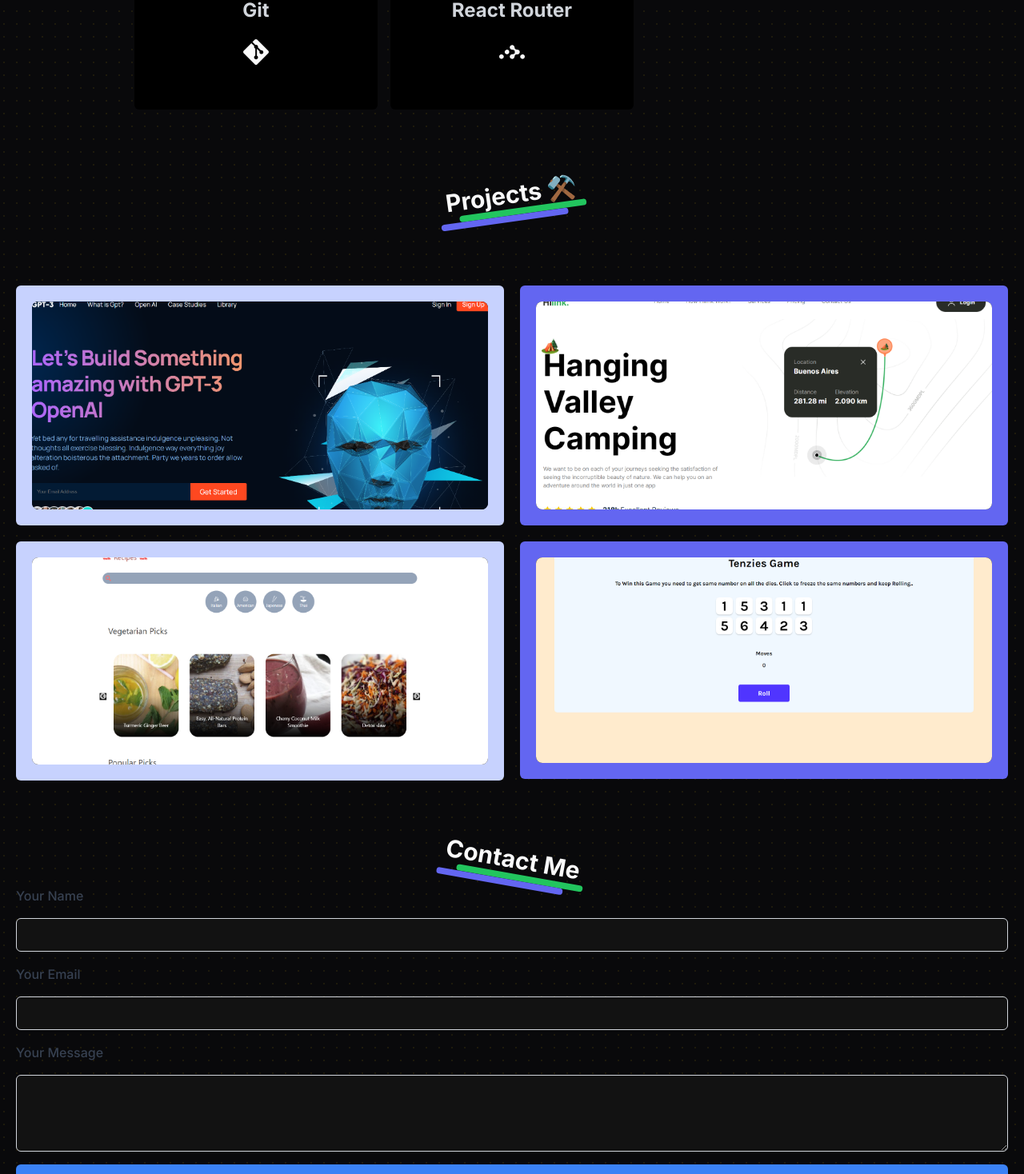
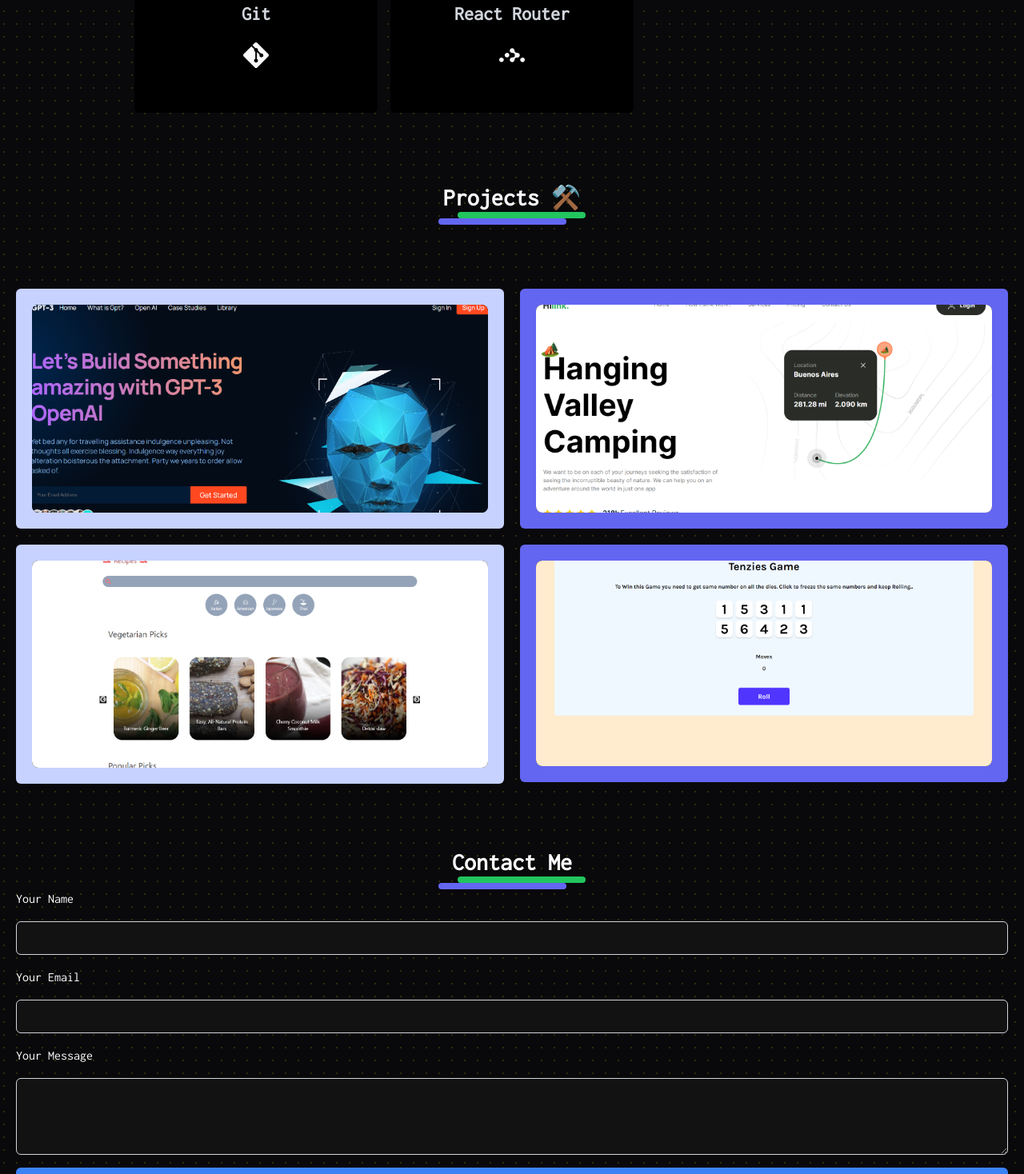
Before and after one commit to akdhiman358/portfolio_nextJs, a Next.js app: page / in a window 1280 px wide. Shown: the part 1255-2723 px from the top of the page at 80% size. Built offline with nearby package versions, Linux system fonts and the light colour scheme.

Commit message:
changed the font and some parts of the UI

```diff
--- a/app/layout.tsx
+++ b/app/layout.tsx
@@ -1,13 +1,16 @@
 import type { Metadata } from "next";
-import { Inter } from "next/font/google";
+import { Inconsolata } from "@next/font/google";
 import "./globals.css";
 import { ThemeProvider } from "@/components/theme-provider";
 
-const inter = Inter({ subsets: ["latin"] });
+const inter = Inconsolata({
+  subsets: ["latin"] ,
+  weight:'400',
+});
 
 export const metadata: Metadata = {
-  title: "Create Next App",
-  description: "Generated by create next app",
+  title: "Akshay",
+  description: "Portfolio project built with nextJs",
 };
 
 export default function RootLayout({
--- a/app/page.tsx
+++ b/app/page.tsx
@@ -9,7 +9,7 @@
 
 export default function Home() {
   return (
-    <div className="min-h-[400vh] overflow-hidden dark:bg-dot-yellow-400/[0.2] bg-dot-yellow-400/[0.3] pb-20">
+    <div className="min-h-[400vh] overflow-hidden dark:bg-dot-yellow-400/[0.4] bg-dot-yellow-400/[0.3] pb-20">
       <div className="max-w-7xl mx-auto px-5 ">
        <Navbar />
        <HeroSection />
--- a/components/Contact.tsx
+++ b/components/Contact.tsx
@@ -49,9 +49,9 @@
 
   return (
     <div className="my-10">
-      <Title text="Contact Me " className="flex flex-col items-center justify-center rotate-[10deg]" />
+      <Title text="Contact Me " className="flex flex-col items-center justify-center " />
       <form ref={formRef} onSubmit={handleSubmit} className="flex flex-col space-y-4 px-5">
-        <label htmlFor="name" className="text-gray-700 font-medium">
+        <label htmlFor="name" className="text-white font-medium">
           Your Name
         </label>
         <input
@@ -63,7 +63,7 @@
           className="px-3 py-2 rounded-md border border-gray-300 focus:outline-none focus:ring-1 focus:ring-red-700"
           required
         />
-        <label htmlFor="email" className="text-gray-700 font-medium">
+        <label htmlFor="email" className="text-white font-medium">
           Your Email
         </label>
         <input
@@ -75,7 +75,7 @@
           className="px-3 py-2 rounded-md border border-gray-300 focus:outline-none focus:ring-1 focus:ring-red-700"
           required
         />
-        <label htmlFor="message" className="text-gray-700 font-medium">
+        <label htmlFor="message" className="text-white font-medium">
           Your Message
         </label>
         <textarea
--- a/components/Navbar.tsx
+++ b/components/Navbar.tsx
@@ -27,7 +27,7 @@
     ]
   return (
 <nav className={cn('py-10 flex justify-between items-center',className)}>
-    <h1 className='text-2xl underline underline-offset-8 decoration-green-500 rotate-6 hover:-rotate-0'>Akshay 🧔🏻</h1>
+    <h1 className='text-3xl font-semibold underline underline-offset-8 decoration-green-500 '>Akshay 🧔🏻</h1>
 
     <div className='flex gap-5 items-center'>
         {socials.map((item,index)=>(
--- a/components/Projects.tsx
+++ b/components/Projects.tsx
@@ -43,7 +43,7 @@
   return (
 
         <div className='py-10 px-5'>
-            <Title text='Projects ⚒️' className='flex flex-col items-center rotate-[-8deg]'></Title>
+            <Title text='Projects ⚒️' className='flex flex-col items-center '></Title>
             <div className='grid grid-cols-1 lg:grid-cols-2 pt-20 gap-5'>
                 {projects.map((project,idx)=>(
                     <Link href={project.link} key={idx}>
--- a/components/Skills.tsx
+++ b/components/Skills.tsx
@@ -43,7 +43,7 @@
   ]
   return (
     <div className='max-w-5xl mx-auto px-8  '>
-        <Title text='Skills 🤹🏻' className='flex flex-col items-center rotate-[-8deg]'></Title>
+        <Title text='Skills 🤹🏻' className='flex flex-col items-center '></Title>
         <HoverEffect items = {skills}/>
     </div>
   )
```
